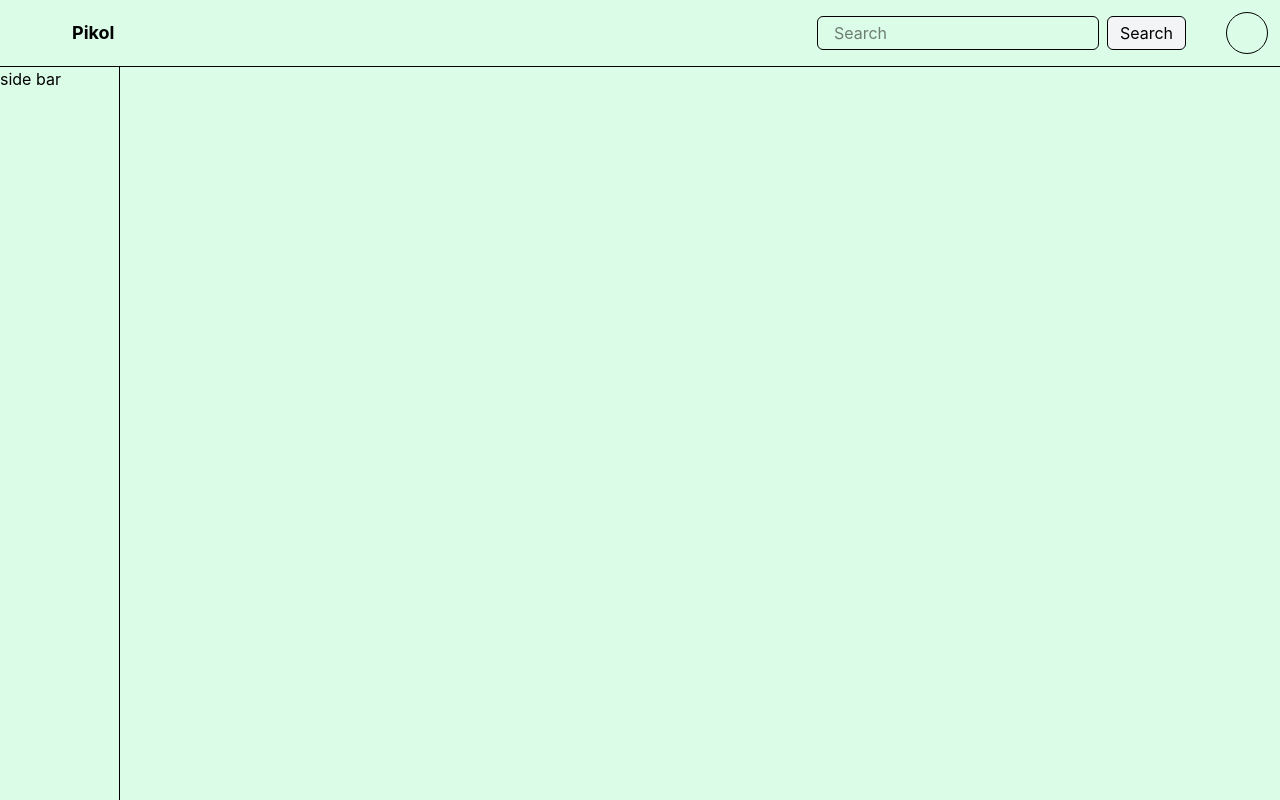
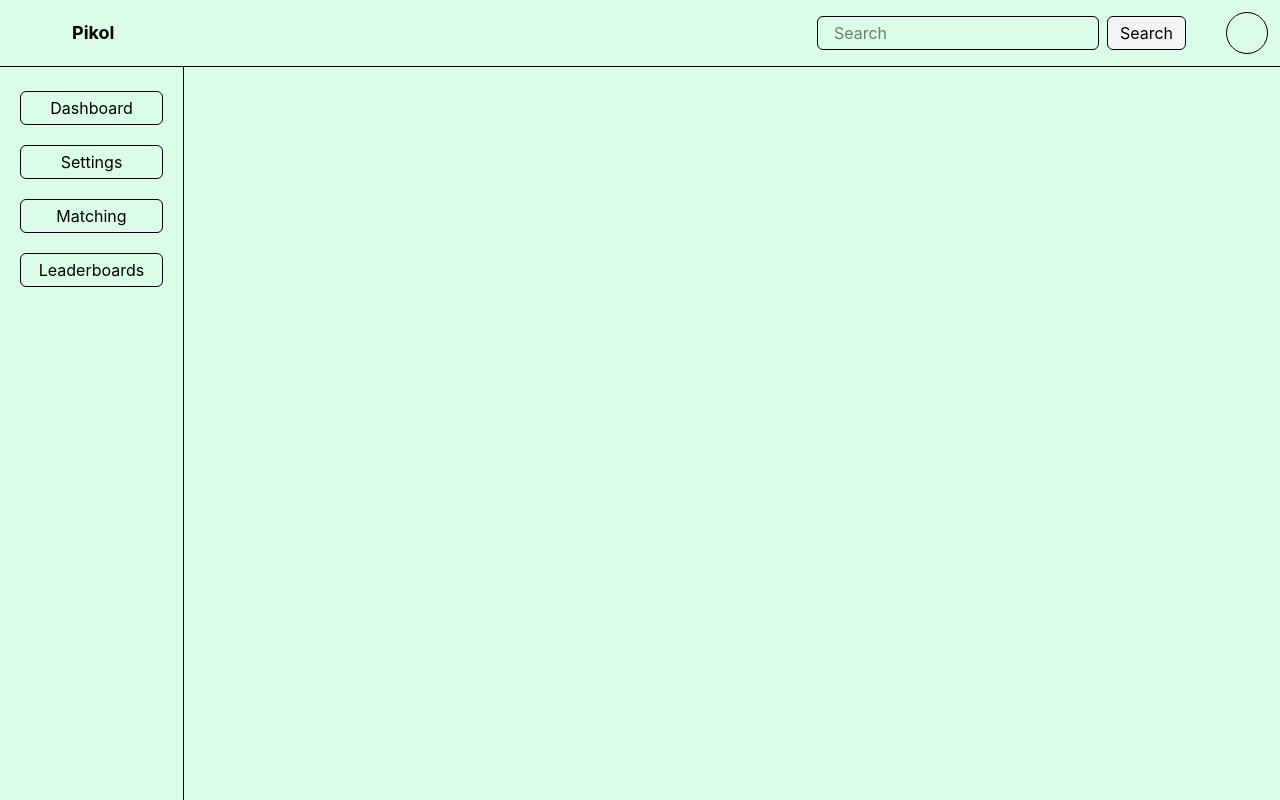
Before and after one commit to Ein-shen/Pikol, a React (Vite) app in the folder frontend/: page /dashboard in a window 1280 px wide. Built offline with nearby package versions, Linux system fonts and the light colour scheme.

Commit message:
added changes in the sidebar added the border  each button and adding centered it inside

```diff
--- a/frontend/src/user/Sidebar.jsx
+++ b/frontend/src/user/Sidebar.jsx
@@ -2,8 +2,24 @@ import React from 'react'
 
 export const Sidebar = () => {
   return (
-    <div className='h-full w-30 border-r border-black'>
-      <h1>side bar</h1>
+    <div className='h-full w-46 border-r border-black'>
+      <div className='py-6 space-y-5 flex flex-col px-5'>
+          <button className='border border-1 rounded-md p-1'>
+              Dashboard
+          </button>
+
+          <button className='border border-1 rounded-md p-1'>
+              Settings
+          </button>
+
+          <button className='border border-1 rounded-md p-1'>
+              Matching
+          </button>
+
+          <button className='border border-1 rounded-md p-1'>
+              Leaderboards
+          </button>
+      </div>
     </div>
   )
 }
```
